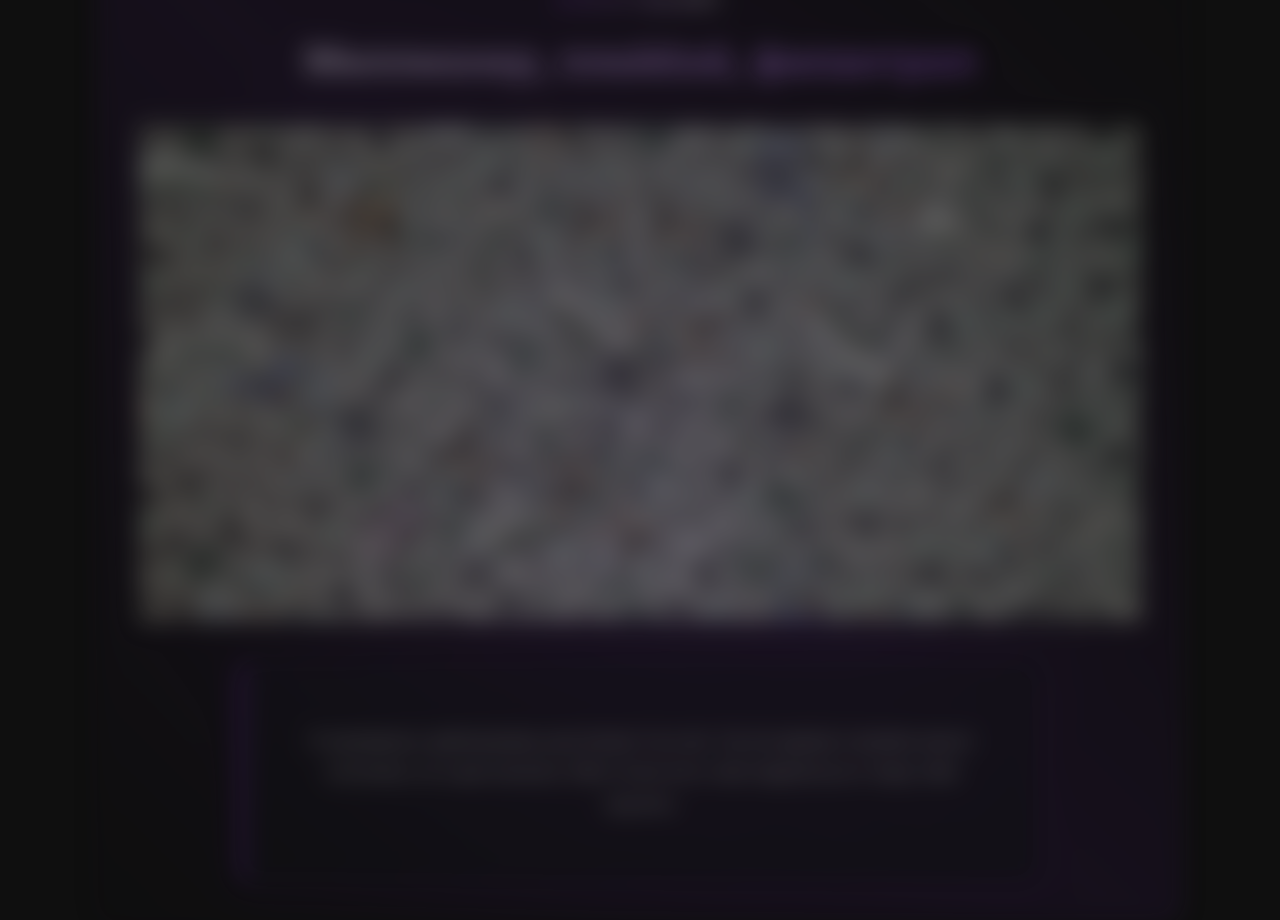
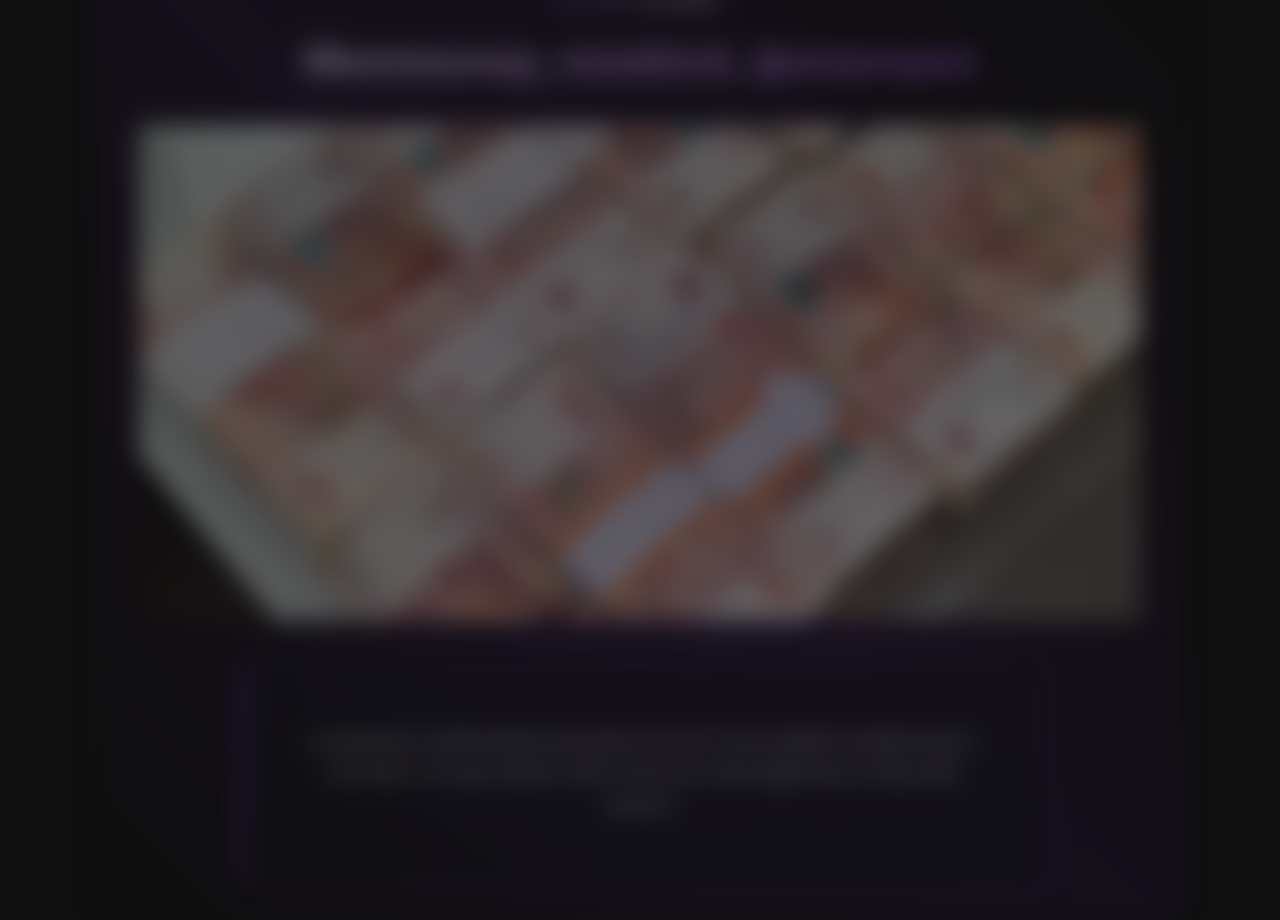
Before and after one commit to Dezling/Crypto-edu, a Vue app: page / in a window 1280 px wide. Shown: the part 2300-3220 px from the top of the page. Built offline with nearby package versions, Linux system fonts and the light colour scheme.

Commit message:
new photo

```diff
--- a/src/components/ProfileSection.vue
+++ b/src/components/ProfileSection.vue
@@ -10,7 +10,7 @@
         <h2 class="card-title">Миллионер, плейбой, филантроп</h2>
           <div class="photo-wrapper">
             <img
-              src="@/assets/money.jpg"
+              src="@/assets/monney.jpg"
               alt="Фото с деньгами"
               class="animated-photo"
             >
```
Also changed, not shown: src/assets/monney.jpg (added).
